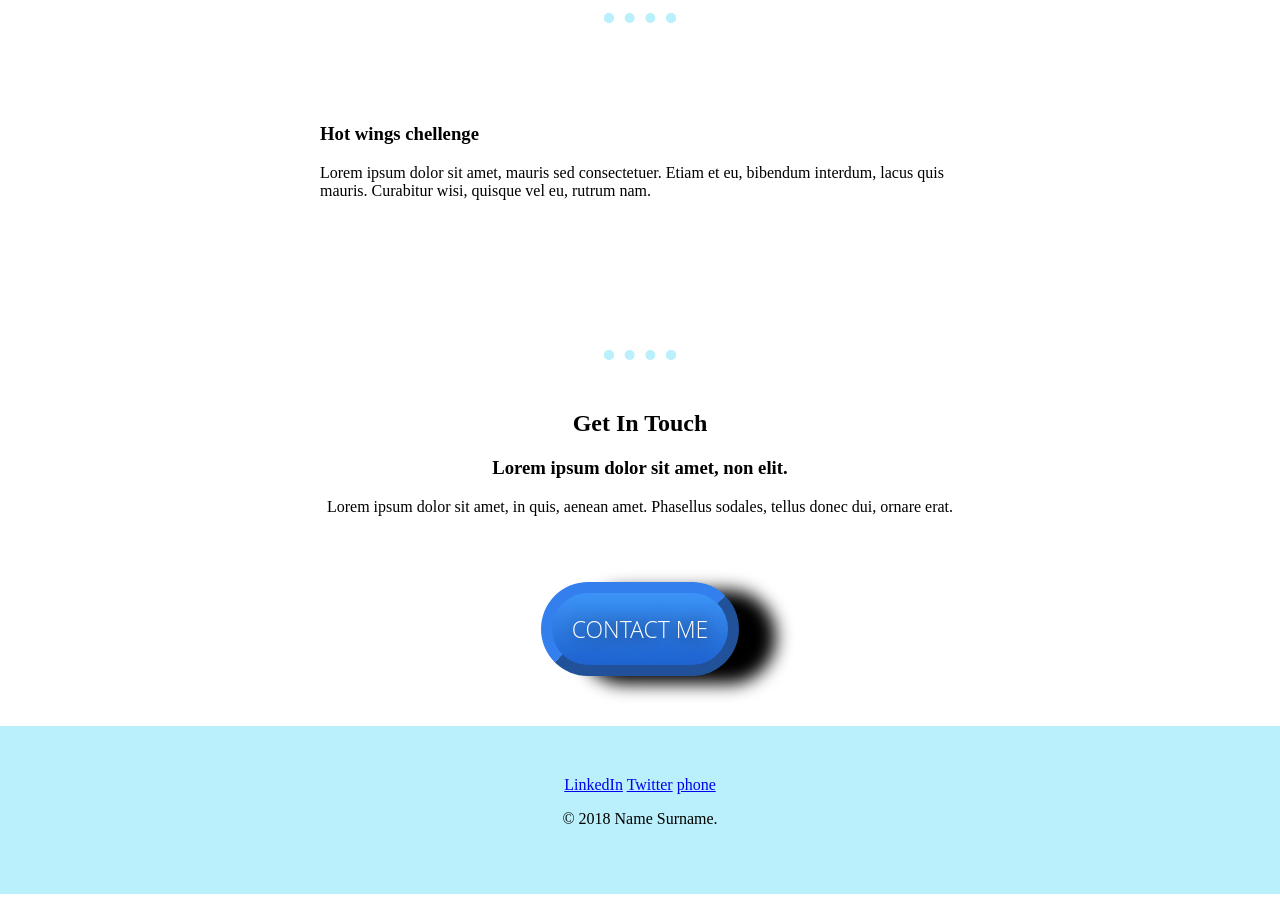
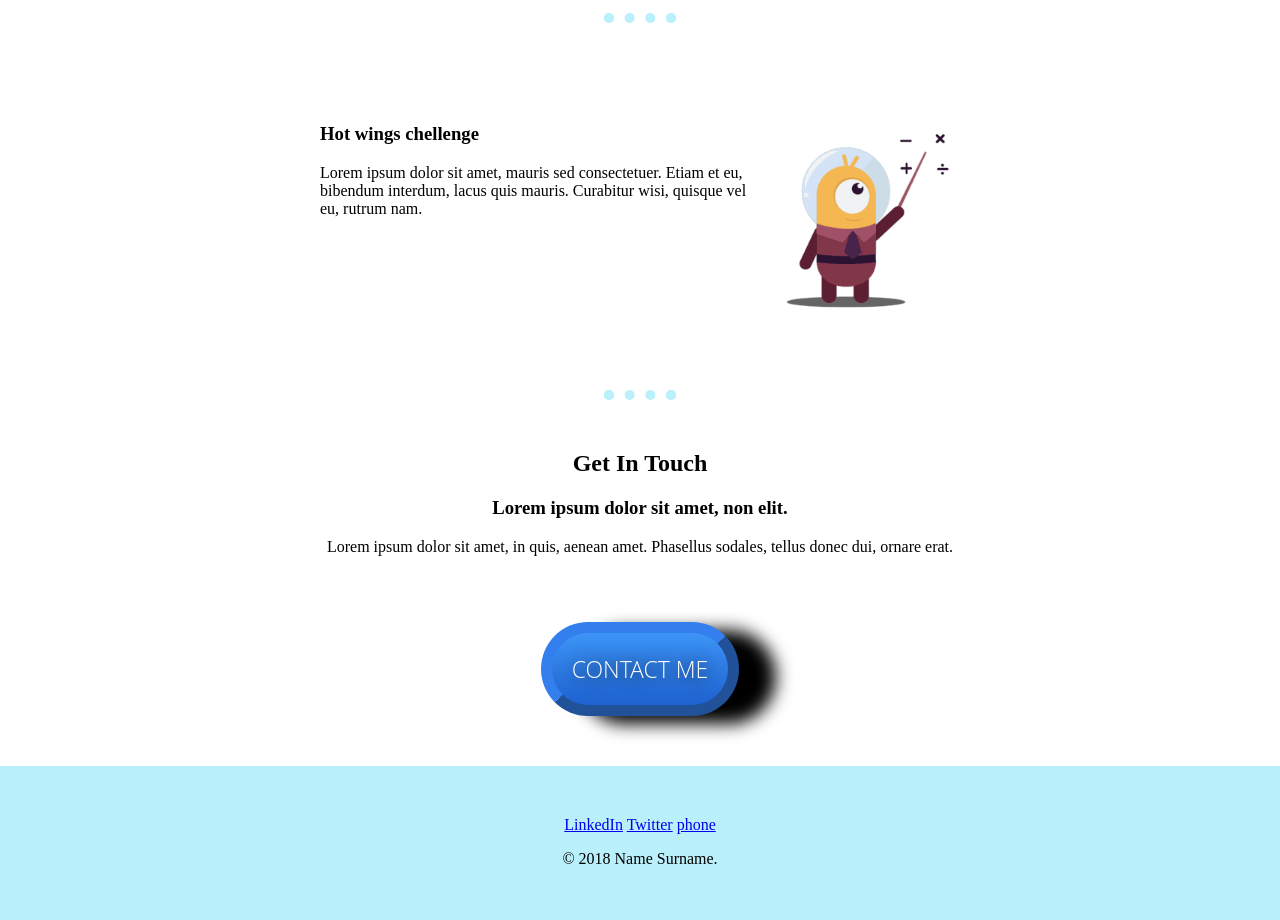
Before and after one commit to zakamdwd/cssAndHtmlOnly, a plain HTML site: page index.html in a window 1280 px wide. Shown: the part 1520-2440 px from the top of the page. Before the commit the page ends 2414 px from the top, so only its background shows below. Drawn offline with Linux system fonts and the light colour scheme.

Commit message:
Update index.html

```diff
--- a/index.html
+++ b/index.html
@@ -50,7 +50,7 @@
     </div>
 
     <div class="skill-row2">
-      <img class="chillie_img" src="math1.jpg" alt="">
+      <img class="chillie_img" src="math1.gif" alt="">
       <h3>Hot wings chellenge</h3>
       <p>Lorem ipsum dolor sit amet, mauris sed consectetuer. Etiam et eu, bibendum interdum, lacus quis mauris. Curabitur wisi, quisque vel eu, rutrum nam.</p>
     </div>
```
